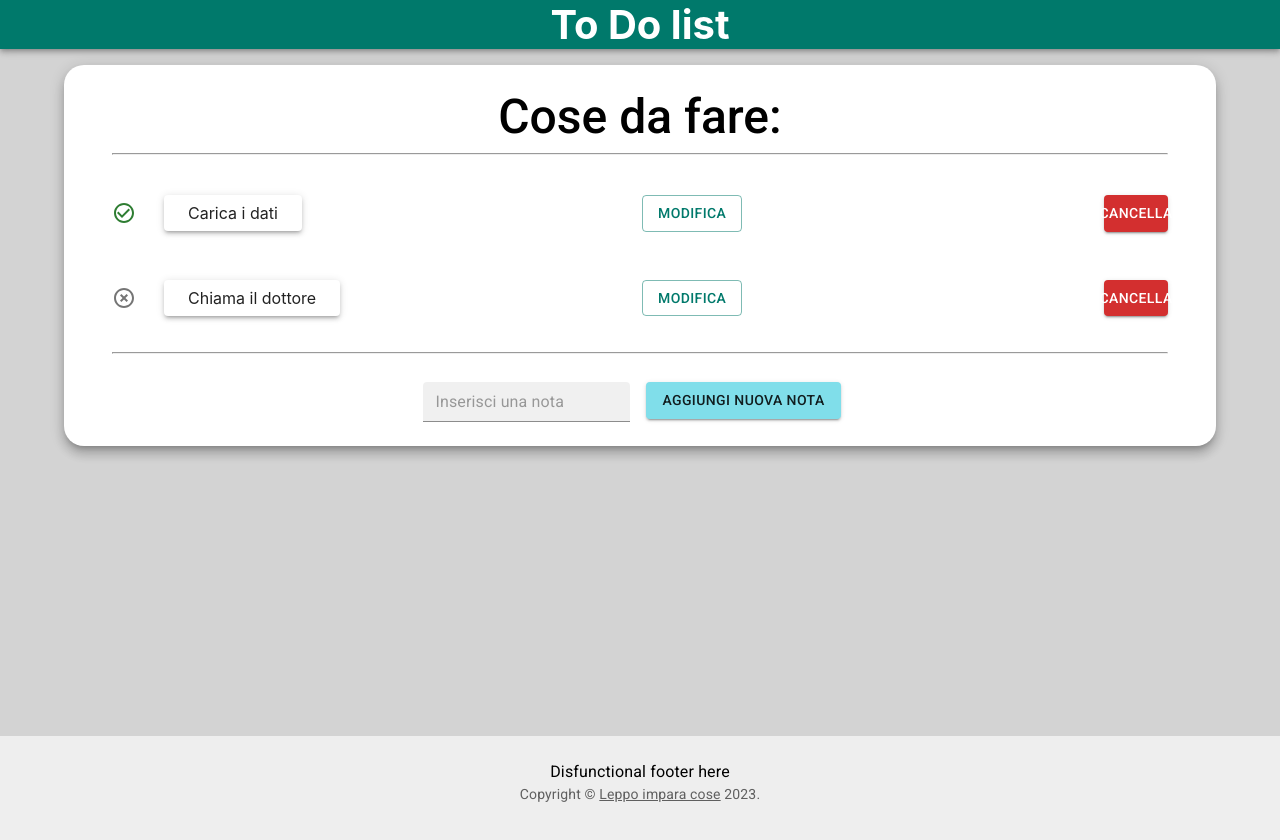
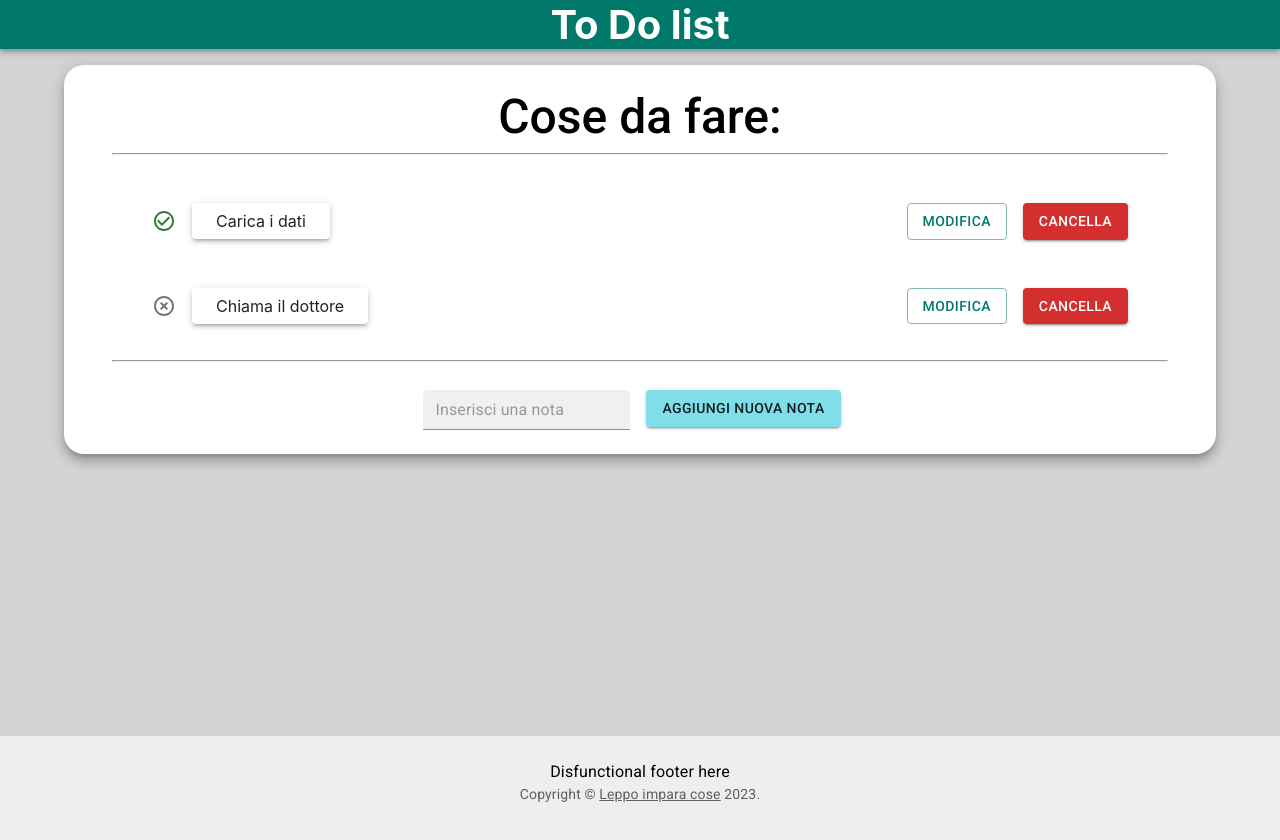
Before and after one commit to Leppo84/todo-list-react, a React (Create React App) app: page / in a window 1280 px wide. Shown: the top 840 px of the page. Built offline with nearby package versions, Linux system fonts and the light colour scheme.

Commit message:
edit bug fixed

```diff
--- a/src/components/TodoEdit.tsx
+++ b/src/components/TodoEdit.tsx
@@ -17,7 +17,7 @@ const TodoEdit: React.FC<TodoEditProps> = ({ task }) => {
 
   const handleFormSubmit = (e: React.FormEvent<HTMLFormElement>) => {
     e.preventDefault();
-    if (task.taskId) {
+    if (task.taskId != null) {
       dispatch(updatedTask({ taskId: task.taskId, newContent: content }));
     } else {
       dispatch(addedTask(content));
@@ -36,9 +36,8 @@ const TodoEdit: React.FC<TodoEditProps> = ({ task }) => {
   };
 
   return (
-    <ListItem>
+    <>
       {editTaskId === task.taskId ? (
-
         <form onSubmit={handleFormSubmit}>
           <TextField
             hiddenLabel
@@ -62,8 +61,7 @@ const TodoEdit: React.FC<TodoEditProps> = ({ task }) => {
         Modifica
         </Button>
       )}
-
-  </ListItem>
+    </>
     )
 }
 
--- a/src/components/TodoItem.tsx
+++ b/src/components/TodoItem.tsx
@@ -1,5 +1,5 @@
 import * as React from 'react';
-import { Button, ListItem, Paper, Stack, TextField } from '@mui/material';
+import { Box, Button, Container, ListItem, Paper, Stack, TextField } from '@mui/material';
 import { Task, addedTask, deletedTask, updatedTask } from '../features/task-slice';
 import CheckCircleOutlineIcon from '@mui/icons-material/CheckCircleOutline';
 import HighlightOffIcon from '@mui/icons-material/HighlightOff';
@@ -19,17 +19,22 @@ const TodoItem: React.FC<TodoItemProps> = ({ task }) => {
   };
 
   return (
-    <Stack direction="row" spacing={1.5} alignItems='center' mt={4}>
+    <ListItem>
+      <Container>
+
+        <Stack direction="row" spacing={2} alignItems='center' justifyContent="flex-start" mt={4}>
           {task.completed ? (
             <CheckCircleOutlineIcon color='success'/>
             ) : (
               <HighlightOffIcon color='action'/>
               )}
-        <ListItem>
             <Paper elevation={3} sx={{py:1, px:3}}>
               {task.content}
             </Paper>
-        </ListItem>
+        </Stack>
+      </Container>
+      <Container>
+        <Stack direction="row" spacing={2} alignItems='center' justifyContent="flex-end" mt={4}>
           <TodoEdit
             task={task}
             />
@@ -41,6 +46,8 @@ const TodoItem: React.FC<TodoItemProps> = ({ task }) => {
             Cancella
           </Button>
         </Stack>
+      </Container>
+    </ListItem>
   );
 };
 
--- a/src/features/task-slice.ts
+++ b/src/features/task-slice.ts
@@ -26,6 +26,9 @@ export const taskSlice = createSlice({
   reducers: {
     // getTask
     listedTask(state) {
+    //   const newItems = JSON.stringify(newTask)
+    //   localStorage.setItem("myItems",newItems);
+
       return state
     },
 
@@ -38,12 +41,19 @@ export const taskSlice = createSlice({
       };
       counter++;
       state.push(newTask);
+
+
+      const newItems = JSON.stringify(newTask)
+      localStorage.setItem("myItems",newItems);
+
     },
 
     // modifyTask
     updatedTask(state, action: PayloadAction<{ taskId: number; newContent: string }>) {
       return state.map(task => {
+        console.log('pippo qui');
         if (task.taskId === action.payload.taskId) {
+
           return {...task, content: action.payload.newContent};
         }
         return task;
```
Lines whose indentation alone changed are shown as unchanged.
